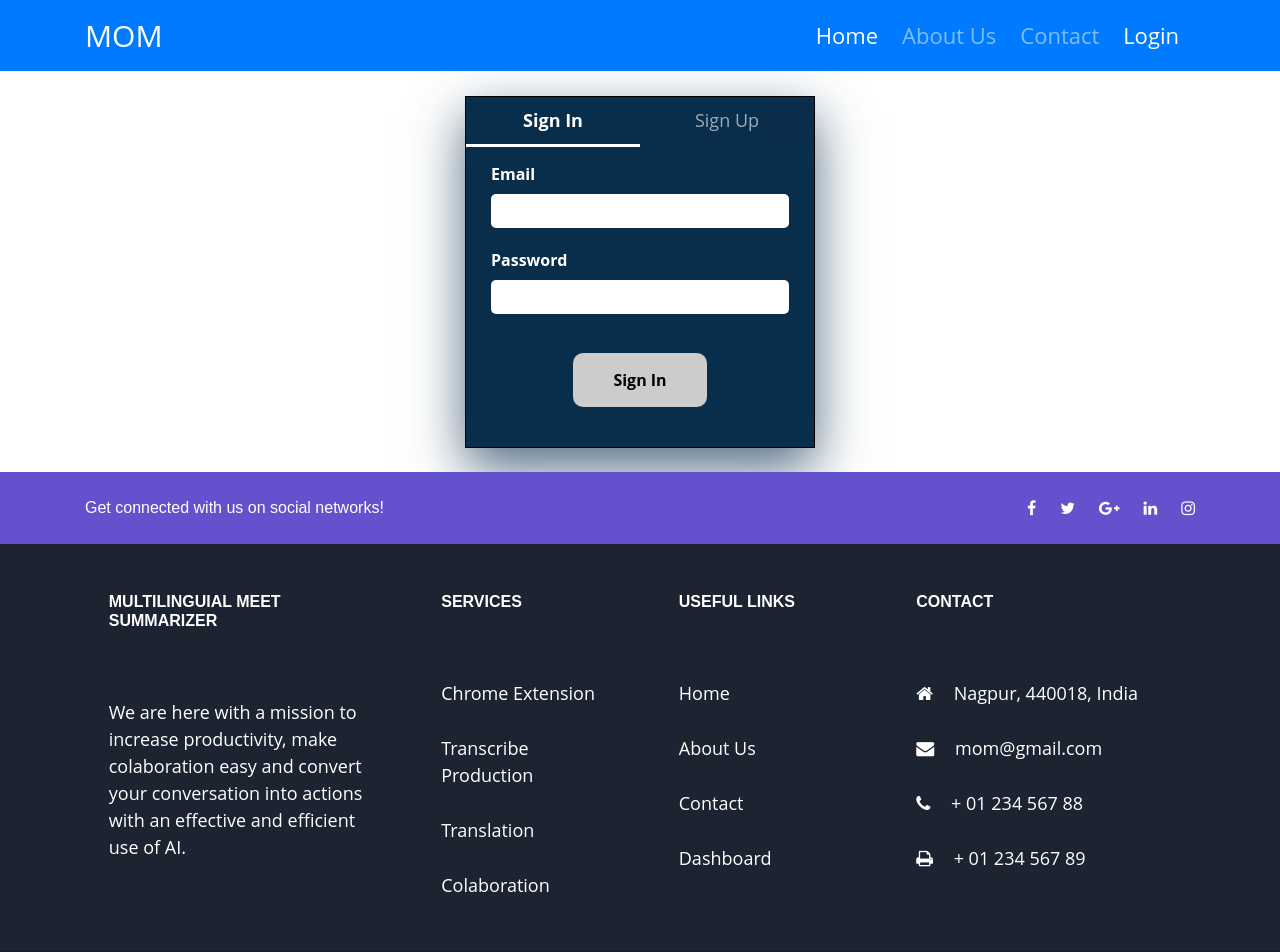
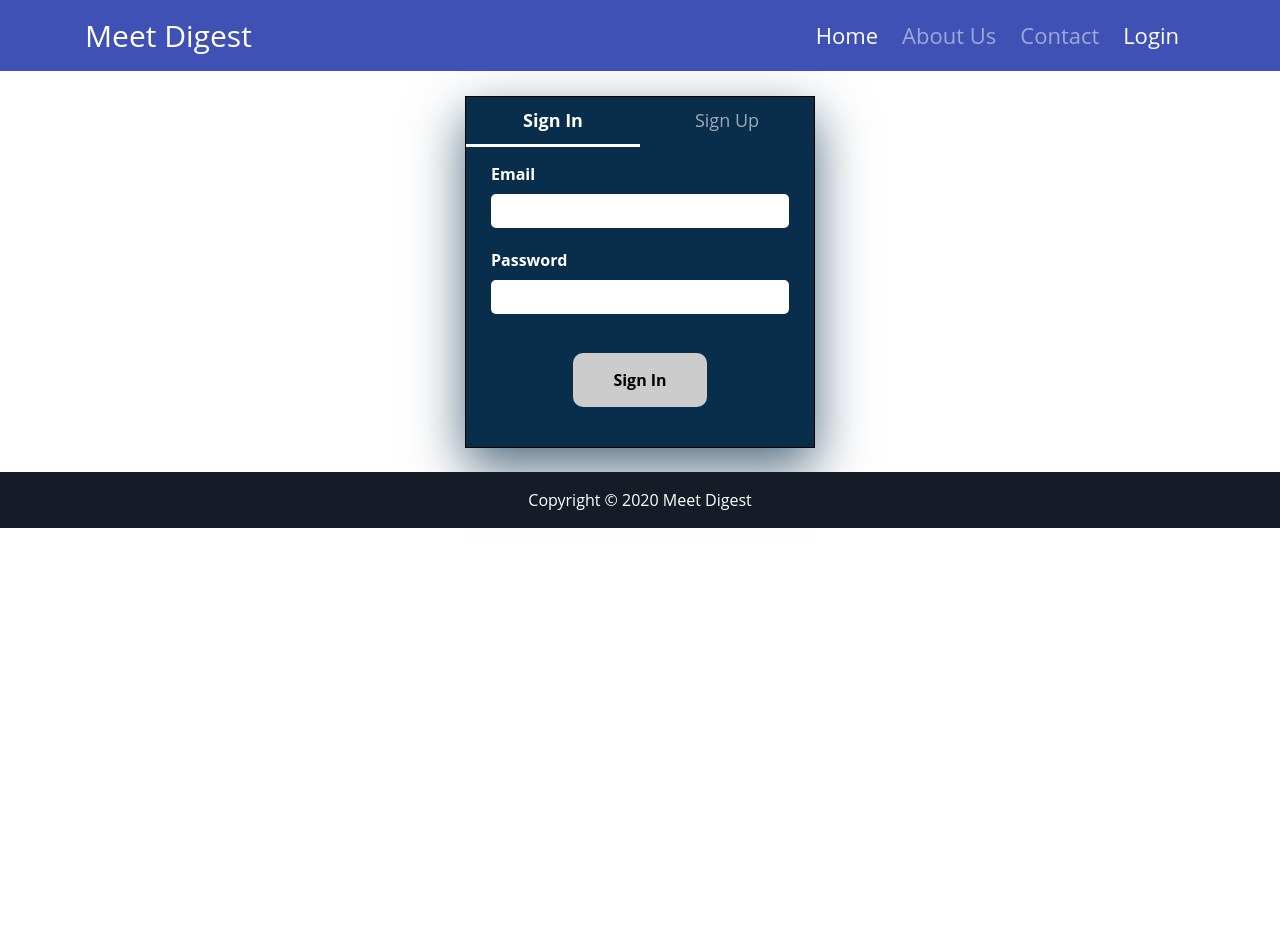
Before and after one commit to Tejas1510/MOM, a React (Create React App) app in the folder MOM_Frontend/: page /login in a window 1280 px wide. Shown: the top 952 px of the page. After the commit the page ends 800 px from the top, so only its background shows below. Built offline with nearby package versions, Linux system fonts and the light colour scheme.

Commit message:
UI Enhancement

```diff
--- a/MOM_Frontend/public/index.html
+++ b/MOM_Frontend/public/index.html
@@ -24,7 +24,7 @@
       work correctly both with client-side routing and a non-root public URL.
       Learn how to configure a non-root public URL by running `npm run build`.
     -->
-    <title>React App</title>
+    <title>Meet Digest</title>
   </head>
   <body>
     <noscript>You need to enable JavaScript to run this app.</noscript>
--- a/MOM_Frontend/src/components/Dashboard/Sidebar.js
+++ b/MOM_Frontend/src/components/Dashboard/Sidebar.js
@@ -91,10 +91,11 @@ function Sidebar(props) {
       <List >
         <ListItem>
           <Chip
-            avatar={<Avatar>{props.name.charAt(0).toUpperCase()}</Avatar>}
+            avatar={<Avatar style={{fontSize: 'large'}}>{props.name.charAt(0).toUpperCase()}</Avatar>}
             label={props.name}
             clickable
             color="secondary"
+            style={{fontSize:'large'}}
           />
         </ListItem>
 
--- a/MOM_Frontend/src/components/Footer/Footer.js
+++ b/MOM_Frontend/src/components/Footer/Footer.js
@@ -2,138 +2,15 @@ import React from 'react'
 import '../../../node_modules/bootstrap/dist/css/bootstrap.min.css';
 import '../../../node_modules/font-awesome/css/font-awesome.min.css'
 import { NavLink } from 'react-router-dom'
-import '../Footer/style.css'
+import './style.css'
 function footer() {
     return (
         <div>
 
 <footer className="page-footer middleColor  font-small unique-color-dark">
 
-  <div className="footerColor">
-    <div className="container">
-
-
-      <div className="row py-4 d-flex align-items-center">
-
-
-        <div className="col-md-6 col-lg-5 text-center text-md-left mb-4 mb-md-0 footerTitle">
-          <h6 className="mb-0">Get connected with us on social networks!</h6>
-        </div>
-
-
-
-        <div className="col-md-6 col-lg-7 text-center text-md-right">
-
-
-          <a className="fb-ic">
-            <i className="fa fa-facebook-f white-text mr-4"> </i>
-          </a>
-                    <a className="tw-ic">
-            <i className="fa fa-twitter white-text mr-4"> </i>
-          </a>
-                    <a className="gplus-ic">
-            <i className="fa fa-google-plus white-text mr-4"> </i>
-          </a>
-                    <a className="li-ic">
-            <i className="fa fa-linkedin white-text mr-4"> </i>
-          </a>
-                    <a className="ins-ic">
-            <i className="fa fa-instagram white-text"> </i>
-          </a>
-
-        </div>
-
-
-      </div>
-
-
-    </div>
-  </div>
-
-
-  <div className="container text-center text-md-left mt-5">
-
-
-    <div className="row mt-3">
-
-
-      <div className="col-md-3 col-lg-4 col-xl-3 mx-auto mb-4">
-
-        <h6 className="text-uppercase white font-weight-bold">Multilinguial Meet Summarizer</h6>
-        <hr className="deep-purple accent-2 mb-4 mt-0 d-inline-block mx-auto" />
-        <p className="white">We are here with a mission to increase productivity, make colaboration easy and convert your conversation into actions with an effective and efficient use of AI.</p>
-
-      </div>
-
-
-
-      <div className="col-md-2 col-lg-2 col-xl-2 mx-auto mb-4">
-
-
-        <h6 className="text-uppercase white font-weight-bold">SERVICES</h6>
-        <hr className="deep-purple accent-2 mb-4 mt-0 d-inline-block mx-auto" />
-        <p>
-          <a  href="#!">Chrome Extension</a>
-        </p>
-        <p>
-          <a href="#!">Transcribe Production</a>
-        </p>
-        <p>
-          <a href="#!">Translation</a>
-        </p>
-        <p>
-          <a href="#!">Colaboration</a>
-        </p>
-
-      </div>
-
-
-
-      <div className="col-md-3 col-lg-2 col-xl-2 mx-auto mb-4">
-
-
-        <h6 className="text-uppercase white font-weight-bold">Useful links</h6>
-        <hr className="deep-purple accent-2 mb-4 mt-0 d-inline-block mx-auto" />
-        <p>
-          <NavLink to="/">Home</NavLink>
-        </p>
-        <p>
-          <a href="/aboutus">About Us</a>
-        </p>
-        <p>
-          <NavLink to="/contact">Contact</NavLink>
-        </p>
-        <p>
-          <a href="#!">Dashboard</a>
-        </p>
-
-      </div>
-
-
-
-      <div className="col-md-4 col-lg-3 col-xl-3 mx-auto mb-md-0 mb-4">
-
-
-        <h6 className="text-uppercase white font-weight-bold">Contact</h6>
-        <hr className="deep-purple accent-2 mb-4 mt-0 d-inline-block mx-auto" />
-        <p className="white">
-          <i className="fa fa-home white mr-3"></i> Nagpur, 440018, India</p>
-        <p className="white">
-          <i className="fa fa-envelope white mr-3"></i> mom@gmail.com</p>
-        <p className="white">
-          <i className="fa fa-phone white mr-3"></i> + 01 234 567 88</p>
-        <p className="white">
-          <i className="fa fa-print white mr-3"></i> + 01 234 567 89</p>
-
-      </div>
-
-
-    </div>
-
-  </div>
-
-  <div className="footer-copyright text-center py-3 copyrightColor">Copyright © 2020
-    <a href="https://mdbootstrap.com/"> MOM</a>
+  <div className="footer-copyright text-center py-3 copyrightColor white">
+    Copyright © 2020 Meet Digest
   </div>
 
 </footer>
--- a/MOM_Frontend/src/components/Footer/style.css
+++ b/MOM_Frontend/src/components/Footer/style.css
@@ -1,6 +1,4 @@
-.footerColor{
-    background-color: #6351ce;
-  }
+
   .footerTitle{
     color: white;
   }
@@ -16,15 +14,5 @@
   }
   .white{
       color: white;
+      cursor: pointer;
   }
-  h6{
-      color: #fff;
-  }
-  a{
-      color: white;
-      text-decoration: none;
-  }
-
-  a:hover{
-    text-decoration: none;
-  }
--- a/MOM_Frontend/src/components/HomePage/Homepage.js
+++ b/MOM_Frontend/src/components/HomePage/Homepage.js
@@ -3,12 +3,11 @@ import '../../../node_modules/bootstrap/dist/css/bootstrap.min.css';
 import '../../../node_modules/font-awesome/css/font-awesome.min.css'
 import Fade from 'react-reveal/Fade';
 import '../../assets/css/style.css'
-import '../HomePage/style.css'
+import './style.css'
 import headerImage from '../../assets/img/headerImage.svg'
 import GoogleMeet from '../../assets/img/googlemeet.png'
 import FeatureZoom from '../../assets/img/featureZoom.png'
 import FeatureImage2 from '../../assets/img/featureImage2.svg'
-import ColaborationImage from '../../assets/img/colaborationImage.svg'
 import Step1 from '../../assets/img/step1.png'
 import Step2 from '../../assets/img/step2.svg'
 import Step3 from '../../assets/img/step3.svg'
@@ -23,11 +22,10 @@ function Homepage() {
                 <div className="row justify-content-center align-self-center" >
                     <div className="col-md-6 intro-info order-md-first order-last">
                       <Fade left>
-                        <h2 className="heading" ><span className="Empasized" >Automated</span> MEETING NOTES FOR IN-PERSON AND REMOTE CONVERSATIONS</h2>
+                        <h2 className="heading" ><span className="navBarColor" >Automated</span> MEETING NOTES FOR IN-PERSON AND REMOTE CONVERSATIONS</h2>
                         </Fade>
-                        <p>We back you up with automated meeting minutes in every conversation. MOM saves you time in board meetings, team management, and customer support.</p>
+                        <p>We back you up with automated meeting minutes in every conversation. Meet Digest saves you time in board meetings, team management, and customer support.</p>
                         <p>Focus on the conversation, we'll do the rest automatically.</p>
-                        <a className="startNow">Start Now Free</a>
                     </div>
 
                     <div className="col-md-6 intro-img order-md-last order-first mt-5" >
@@ -43,7 +41,6 @@ function Homepage() {
                   <div className="col-sm-6 col-12">
                       <img className="img-fluid zoomLogo" src={GoogleMeet} alt='homepage'></img>
                       <h2 className="featureHeading f1"><span className="Empasized">Google Meet</span> video conferencing with Automated Meeting Notes</h2>
-                      <a className="startNow ">Learn More</a>
                   </div>
                   <div className="col-sm-6 col-12">
                     <img className="img-fluid featureImage" src={FeatureZoom} alt='homepage'></img>
@@ -58,7 +55,7 @@ function Homepage() {
                       <h2 className="featureHeading">Leave the hassle to AI</h2>
 
                       <p>Your time, your mind, and your experience is unique and precious! In order to succeed, you must <strong>focus</strong> on what matters.</p>
-                      <p>That's why MOM created a smart solution for Automated Meeting Minutes, converting conversations into actions, <strong>empowering</strong> your skills, and saving hours of your time.</p>
+                      <p>That's why Meet Digest created a smart solution for Automated Meeting Minutes, converting conversations into actions, <strong>empowering</strong> your skills, and saving hours of your time.</p>
                   </div>
                 </div>
                 <div className="row feature">
@@ -72,27 +69,12 @@ function Homepage() {
                 </div>
               </div>
             </section>
-            <section className="colaboration">
-              <div className="container">
-                <div className="row colaborationRow">
-                  <div className="col-12">
-                    <h2 className="colaborationHeading"><b>Smart remote collaboration with MOM</b></h2>
-                  </div>
-                  <div className="col-12">
-                    <p className="colaborationPara">Stay nimble, stay savvy: use MOM with beloved video conferencing tools. Use MOM for Zoom meetings or use it with Slack. MOM works perfectly with Microsoft Teams, GoToMeeting, BlueJeans, or any other remote collaboration tool.</p>
-                  </div>
-                  <div className="col-12 mt-5">
-                    <img src={ColaborationImage} className="img-fluid" alt='homepage'></img>
-                  </div>
-                  <a className="signup">Sign Up</a>
-                </div>
-              </div>
-            </section>
+
             <section>
               <div className="container">
                 <div className="row workFlowRow">
                   <div className="col-12">
-                    <h2 className="workFlowHead">How MOM Works?</h2>
+                    <h2 className="workFlowHead">How Meet Digest Works?</h2>
                     <h4 className="workFlowSubHead">Ultimate smart meeting assistant at your service</h4>
                   </div>
                 </div>
@@ -111,13 +93,13 @@ function Homepage() {
                   </div>
                   <div className="col-sm-6 col-12">
                     <h2 className="featureHeading"><span className="Empasized">Record</span></h2>
-                    <p>Add MOM as a meeting attendee and you are ready to go. MOM will join your conversation as a smart AI-powered meeting assistant. Just push the record button on the app and </p>
+                    <p>Add Meet Digest as a meeting attendee and you are ready to go. Meet Digest will join your conversation as a smart AI-powered meeting assistant. Just push the record button on the app and </p>
                   </div>
                 </div>
                 <div className="row workFlowRow">
                   <div className="col-sm-6 col-12">
                     <h2 className="featureHeading"><span className="Empasized">Provide Transcribe</span></h2>
-                    <p><strong>MOM</strong> transcribes your conversations on the fly.  MOM will generate a transcript <strong>enriched</strong> with speaker identification and voice separation, allowing you to <strong>understand</strong> exactly who said what.</p>                  </div>
+                    <p><strong>Meet Digest</strong> transcribes your conversations on the fly.  Meet Digest will generate a transcript <strong>enriched</strong> with speaker identification and voice separation, allowing you to <strong>understand</strong> exactly who said what.</p>                  </div>
                   <div className="col-sm-6 col-12">
                     <img src={Step3} className="img-fluid" alt='homepage'></img>
                   </div>
--- a/MOM_Frontend/src/components/HomePage/style.css
+++ b/MOM_Frontend/src/components/HomePage/style.css
@@ -9,6 +9,10 @@
 
 .headerContainer{
     margin-top: 100px;
+}
+
+.navBarColor{
+    color: rgb(63,81,181);
 }
 
 .startNow{
--- a/MOM_Frontend/src/components/Navbar/Navbar.js
+++ b/MOM_Frontend/src/components/Navbar/Navbar.js
@@ -46,29 +46,29 @@ class Navbar extends React.Component {
         //     return(null);
         return (
             <div>
-                <nav className="navbar navbar-dark navbar-expand-sm bg-primary  fixed-top">
+                <nav className="navbar navbar-dark navbar-expand-sm navBackground  fixed-top">
                     <div className="container">
                         <button className="navbar-toggler" type="button" data-toggle="collapse" data-target="#Navbar">
                             <span className="navbar-toggler-icon"></span>
                         </button>
-                        <a className="navbar-brand" >MOM</a>
+                        <a className="navbar-brand" >Meet Digest</a>
                         <div className="collapse navbar-collapse" id="Navbar">
                             <ul className="navbar-nav ml-auto">
-                                <li className="nav-item mr-2"><NavLink className="nav-link active" to="/" > Home</NavLink></li>
+                                <li className="nav-item mr-2"><NavLink className="nav-link" to="/" >Home</NavLink></li>
                                 <li className="nav-item mr-2"><NavLink className="nav-link" to="/aboutus" >About Us</NavLink></li>
-                                <li className="nav-item mr-2"><NavLink className="nav-link" to="/contactus" > Contact </NavLink></li>
+                                <li className="nav-item mr-2"><NavLink className="nav-link" to="/contactus" >Contact</NavLink></li>
                                 {
                                     this.props.userState.logged_in
                                         ?
-                                        <li className="nav-item mr-2"><NavLink className="nav-link" to="/dashboard" > {this.props.userState.name}</NavLink></li>
+                                        <li className="nav-item mr-2"><NavLink className="nav-link" to="/dashboard" >{this.props.userState.name}</NavLink></li>
                                         :
-                                        <li className="nav-item mr-2"><NavLink className="nav-link" to="/login" > Login</NavLink></li>
+                                        <li className="nav-item mr-2"><NavLink className="nav-link" to="/login" >Login</NavLink></li>
                                 }
 
                                 {
                                     this.props.userState.logged_in
                                         ?
-                                        <li className="nav-item mr-2"><a className="nav-link" href="" onClick={this.logoutHandler}> Logout</a></li>
+                                        <li className="nav-item mr-2"><a className="nav-link" href="" onClick={this.logoutHandler}>Logout</a></li>
                                         :
                                         null
                                 }
--- a/MOM_Frontend/src/components/Navbar/style.css
+++ b/MOM_Frontend/src/components/Navbar/style.css
@@ -16,3 +16,12 @@
     border-radius: 6px;
     font-weight: bold;
 }
+
+.navBackground{
+    background-color: rgb(63,81,181);
+}
+
+.navLinkActive{
+    background-color: white;
+    color: rgb(63,81,181);
+}
```
Also changed, not shown: MOM_Frontend/src/components/Dashboard/OutlinedCard.js (+13 -6 lines), 1 other file (tests, documents, lock files or other folders).
